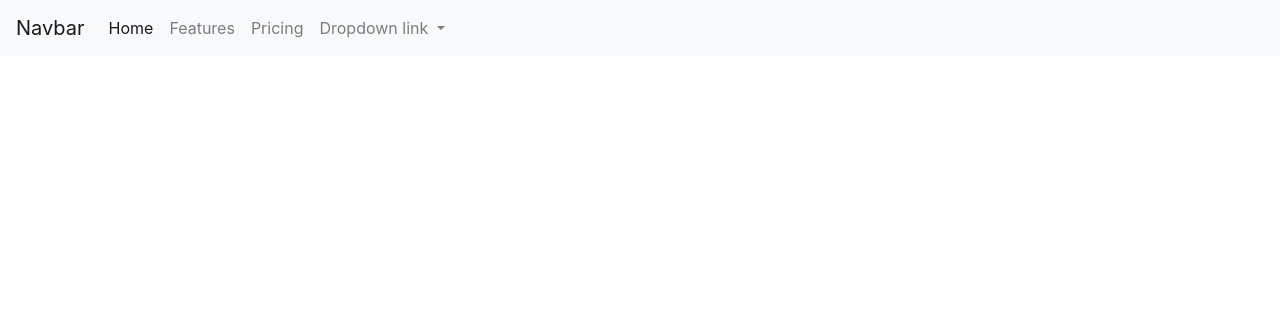
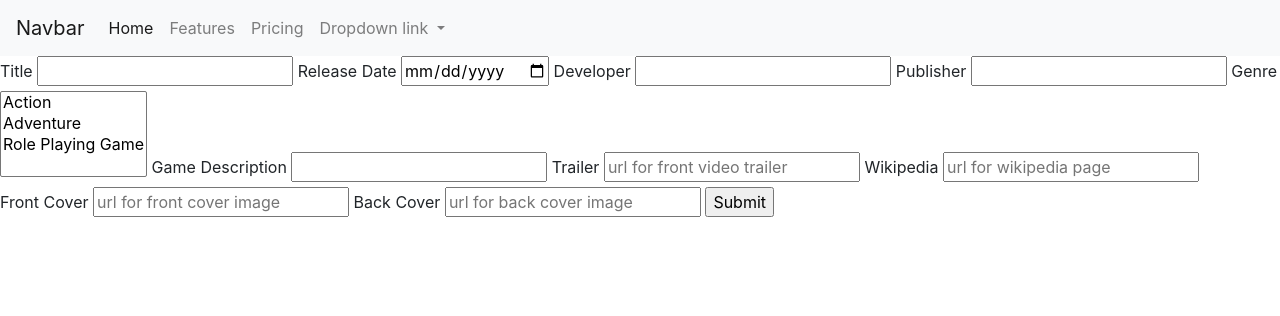
Before and after one commit to Code-Institute-Submissions/CI-MS3-Playcrate, a Flask app: template templates/add-game.html in a window 1280 px wide. Shown: the top 316 px of the page. Run offline with Flask 2, Linux system fonts and the light colour scheme; the template is opened without the code that fills it: values that come from a table or form of the project are taken from there, others are empty; some libraries are stand-ins or nearby versions.

Commit message:
Add GameDataForm to Add-Game Page.

```diff
--- a/app.py
+++ b/app.py
@@ -7,6 +7,7 @@ import os
 import db
 import datetime
 app = Flask(__name__)
+app.secret_key = os.environ.get('SECRET_KEY')
 
 class GameDataForm(FlaskForm):
     title = StringField('Title', validators=[DataRequired()])
@@ -25,6 +26,11 @@ class GameDataForm(FlaskForm):
 def home():
     return render_template('home.html', games=db.games.find())
 
+@app.route("/add-game/")
+def add_game():
+    form = GameDataForm()
+    return render_template('add-game.html', form=form)
+
 
 if __name__ == '__main__':
     app.run(host=os.environ.get('IP'),
--- a/templates/add-game.html
+++ b/templates/add-game.html
@@ -1,4 +1,18 @@
 {% extends 'base.html' %}
 {% block title %}Add Game{% endblock %}
 {% block content %}
+<form method="POST" action="/update-game">
+    {{ form.csrf_token }}
+    {{ form.title.label(class="form-label") }} {{ form.title() }}
+    {{ form.release_date.label }} {{ form.release_date() }}
+    {{ form.developer.label }} {{ form.developer() }}
+    {{ form.publisher.label }} {{ form.publisher() }}
+    {{ form.genre.label }} {{ form.genre() }}
+    {{ form.game_description.label }} {{ form.game_description() }}
+    {{ form.trailer.label }} {{ form.trailer(placeholder = "url for front video trailer") }}
+    {{ form.wikipedia.label }} {{ form.wikipedia(placeholder = "url for wikipedia page") }}
+    {{ form.front_cover.label }} {{ form.front_cover(placeholder = "url for front cover image") }}
+    {{ form.back_cover.label }} {{ form.back_cover(placeholder = "url for back cover image") }}
+    <input type="submit" value="Submit">
+</form>
  {% endblock %}
```
